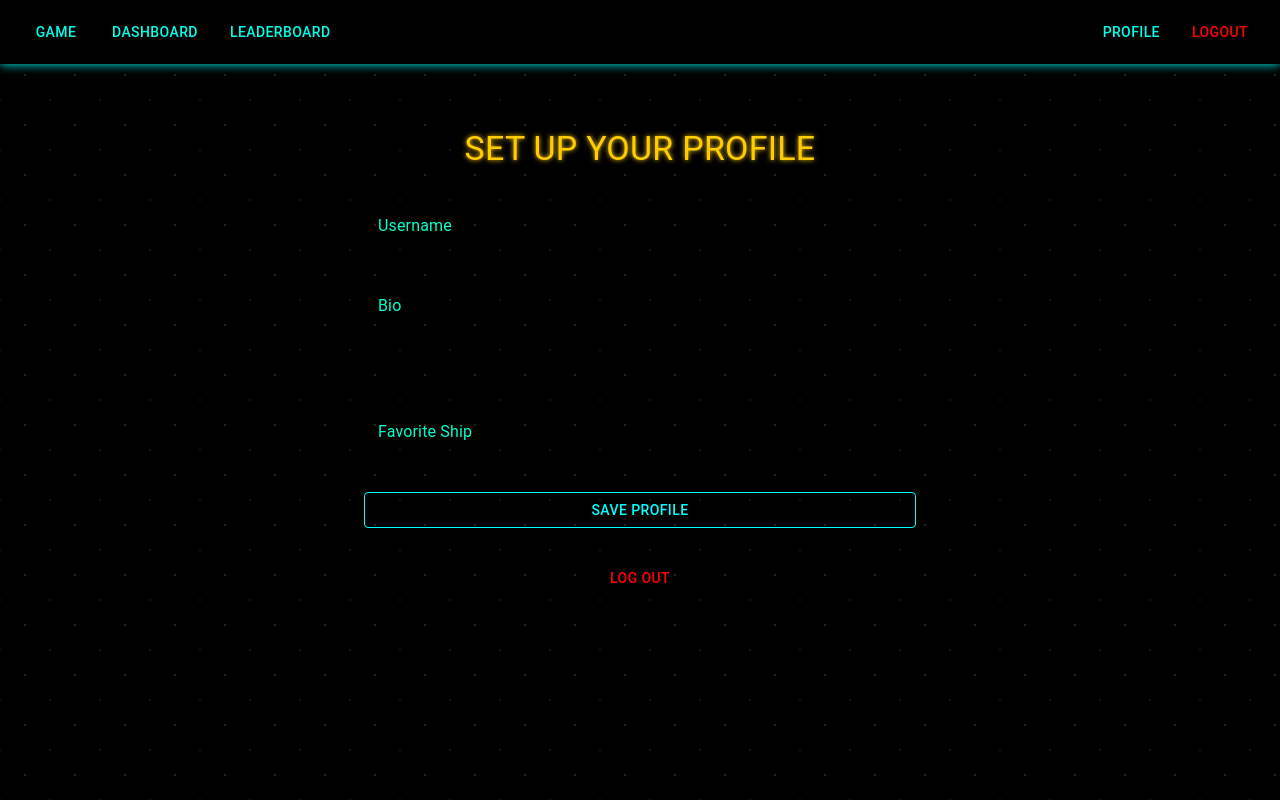
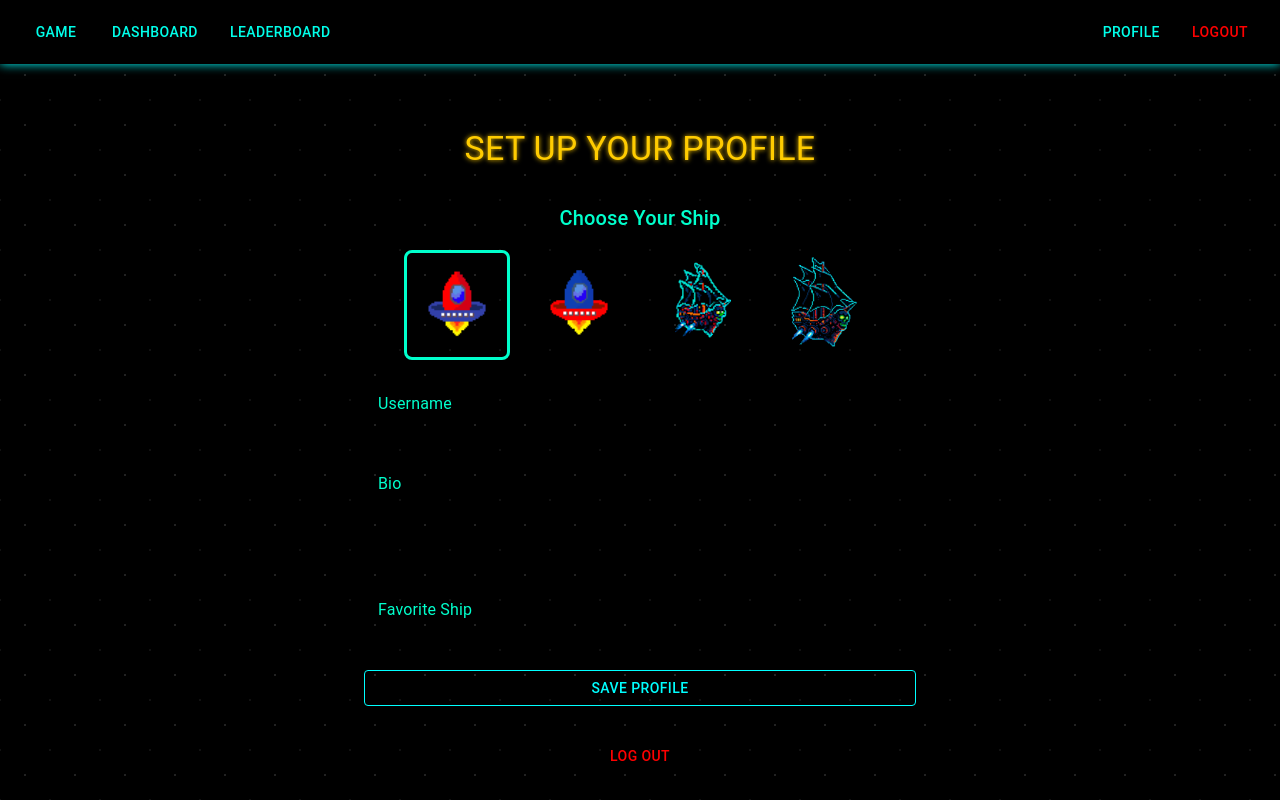
Before and after one commit to LPerez21/SPACE-BOATS, a React (Vite) app in the folder client/: page /profile in a window 1280 px wide. Built offline with nearby package versions, Linux system fonts and the light colour scheme; no server answers; sample sign-in values are in the browser's storage.

Commit message:
Reconfigured ProfileSetup for locallySelectedShip

```diff
--- a/client/src/pages/ProfileSetupPage.jsx
+++ b/client/src/pages/ProfileSetupPage.jsx
@@ -1,9 +1,11 @@
 import React, { useState, useEffect } from 'react';
 import { Container, TextField, Button, Typography, Box } from '@mui/material';
 import { useNavigate } from 'react-router-dom';
+import { playerAssets } from '../../images'; // Assuming playerAssets contains ship images
 
 export default function ProfileSetupPage() {
   const [profile, setProfile] = useState({ username:'', bio:'', favorite_ship:'' });
+  const [selectedShipIndex, setSelectedShipIndex] = useState(0); // State for "Choose Your Ship"
   const navigate = useNavigate();
   const token = localStorage.getItem('token');
   // const userEmail = localStorage.getItem('userEmail');
@@ -17,10 +19,9 @@ export default function ProfileSetupPage() {
       if (res.ok) {
         const data = await res.json();
         setProfile({
-
           username: data.username ?? '',
           bio: data.bio ?? '',
-          favorite_ship: data.favorite_ship ?? ''
+          favorite_ship: data.favorite_ship ?? '',
         });
       }
     };
@@ -30,6 +31,12 @@ export default function ProfileSetupPage() {
   // Handle input changes
   const handleChange = e => {
     setProfile({ ...profile, [e.target.name]: e.target.value });
+  };
+
+  // Handle ship selection for "Choose Your Ship"
+  const handleShipSelect = (index) => {
+    setSelectedShipIndex(index); // Update the selected ship index
+    localStorage.setItem('selectedShipIndex', index); // Save to localStorage
   };
 
   const handleSubmit = async e => {
@@ -65,6 +72,44 @@ export default function ProfileSetupPage() {
         <Typography variant="h4" gutterBottom sx={{ fontFamily: 'Press Start 2P', color: '#ffcc00', textShadow: '0 0 5px #ffcc00' }}>
           SET UP YOUR PROFILE
         </Typography>
+
+        {/* Choose Your Ship Section */}
+        <Typography
+          variant="h6"
+          sx={{ mt: 4, fontFamily: 'Press Start 2P', color: '#00ffcc' }}
+        >
+          Choose Your Ship
+        </Typography>
+        <Box
+          sx={{
+            display: 'flex',
+            flexWrap: 'wrap',
+            gap: 2,
+            justifyContent: 'center',
+            mt: 2,
+          }}
+        >
+          {playerAssets.map((ship, index) => (
+            <Box
+              key={index}
+              onClick={() => handleShipSelect(index)}
+              sx={{
+                border: selectedShipIndex === index ? '3px solid #00ffcc' : '3px solid transparent',
+                borderRadius: '8px',
+                cursor: 'pointer',
+                transition: 'transform 0.2s, border-color 0.2s',
+                '&:hover': { transform: 'scale(1.1)' },
+              }}
+            >
+              <img
+                src={ship}
+                alt={`Ship ${index + 1}`}
+                style={{ width: '100px', height: '100px', objectFit: 'contain' }}
+              />
+            </Box>
+          ))}
+        </Box>
+
         <form onSubmit={handleSubmit}>
           <TextField
             fullWidth label="Username" name="username"
```
